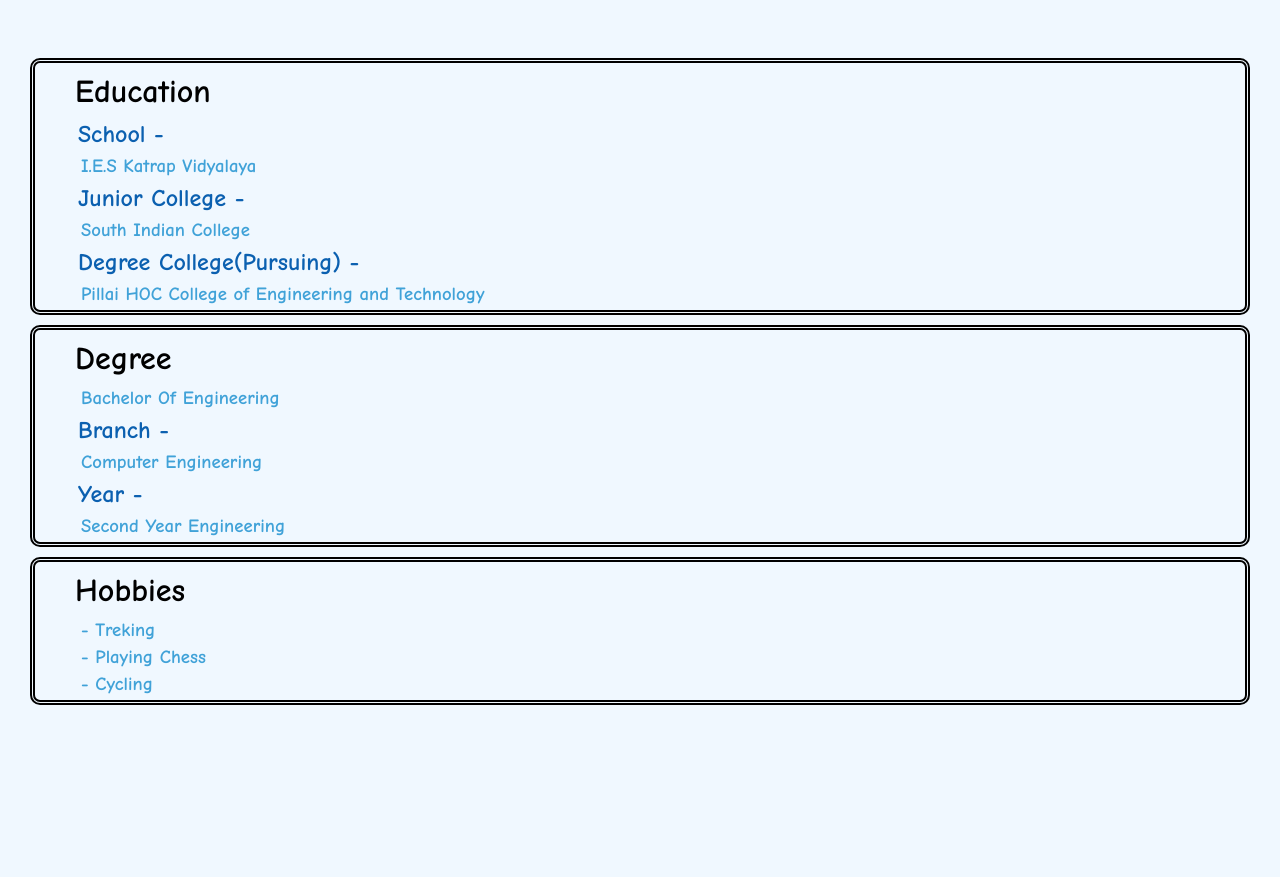
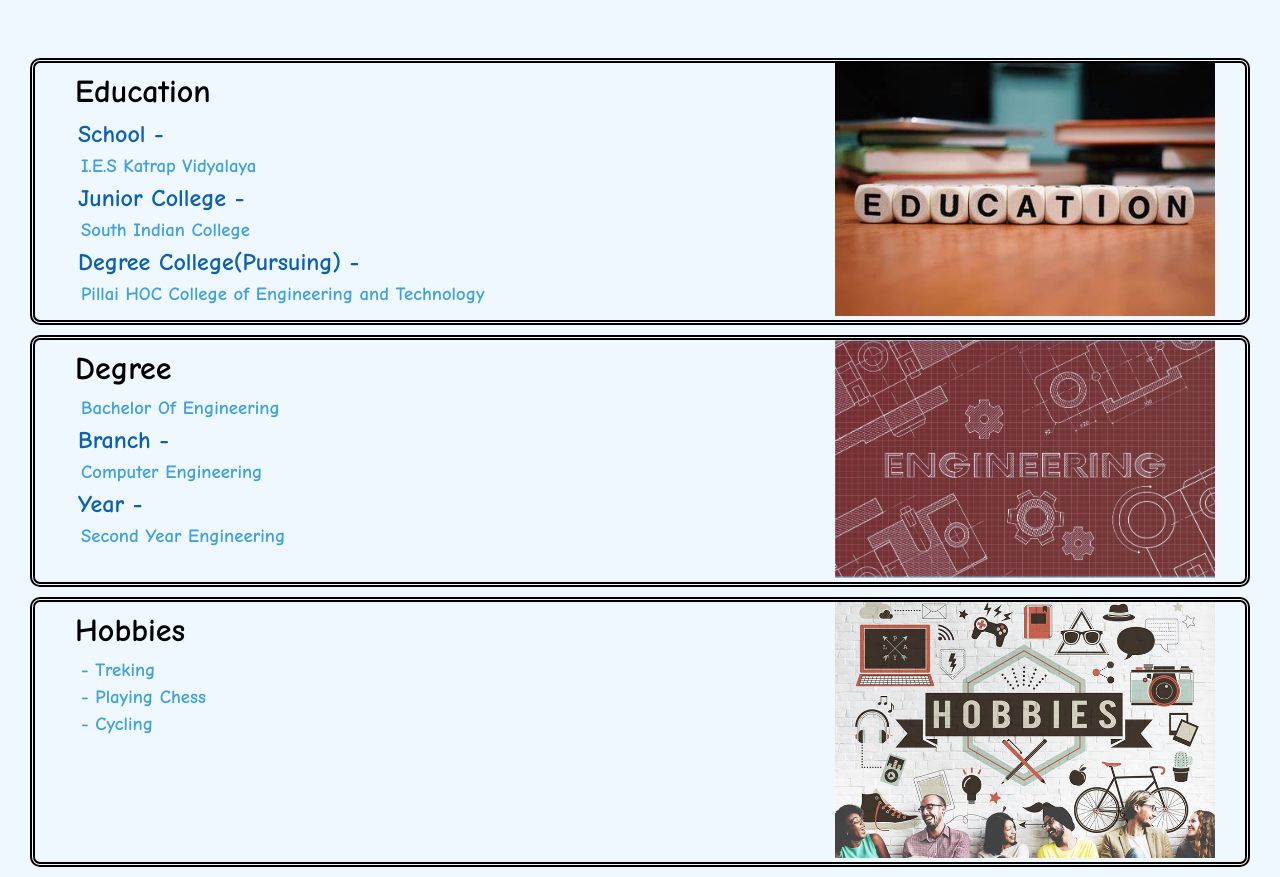
Before and after one commit to Ashutosh-Chavan/Personal-Portfolio-Website, a plain HTML site: page About Me/about.html in a window 1280 px wide. Shown: the part 72-949 px from the top of the page. Before the commit the page ends 800 px from the top, so only its background shows below. Drawn offline with Linux system fonts and the light colour scheme.

Commit message:
Update about.html

```diff
--- a/About Me/about.html
+++ b/About Me/about.html
@@ -40,7 +40,7 @@
             <h3>Pillai HOC College of Engineering and Technology</h3>
         </div>
         <div class="imgbox">
-            <img src="Images/education.jpg" alt="">
+            <img src="../Images/education.jpg" alt="">
         </div>
     </div>
     <div class="box">
@@ -53,7 +53,7 @@
             <h3>Second Year Engineering</h3>
         </div>
         <div class="imgbox">
-            <img src="Images/degree.jpg" alt="">
+            <img src="../Images/degree.jpg" alt="">
         </div>
     </div>
     <div class="box">
@@ -64,7 +64,7 @@
             <h3>- Cycling</h3>
         </div>
         <div class="imgbox">
-        <img src="Images/hobbies.jpg" alt="">
+        <img src="../Images/hobbies.jpg" alt="">
         </div>
     </div>
     </div>
```
